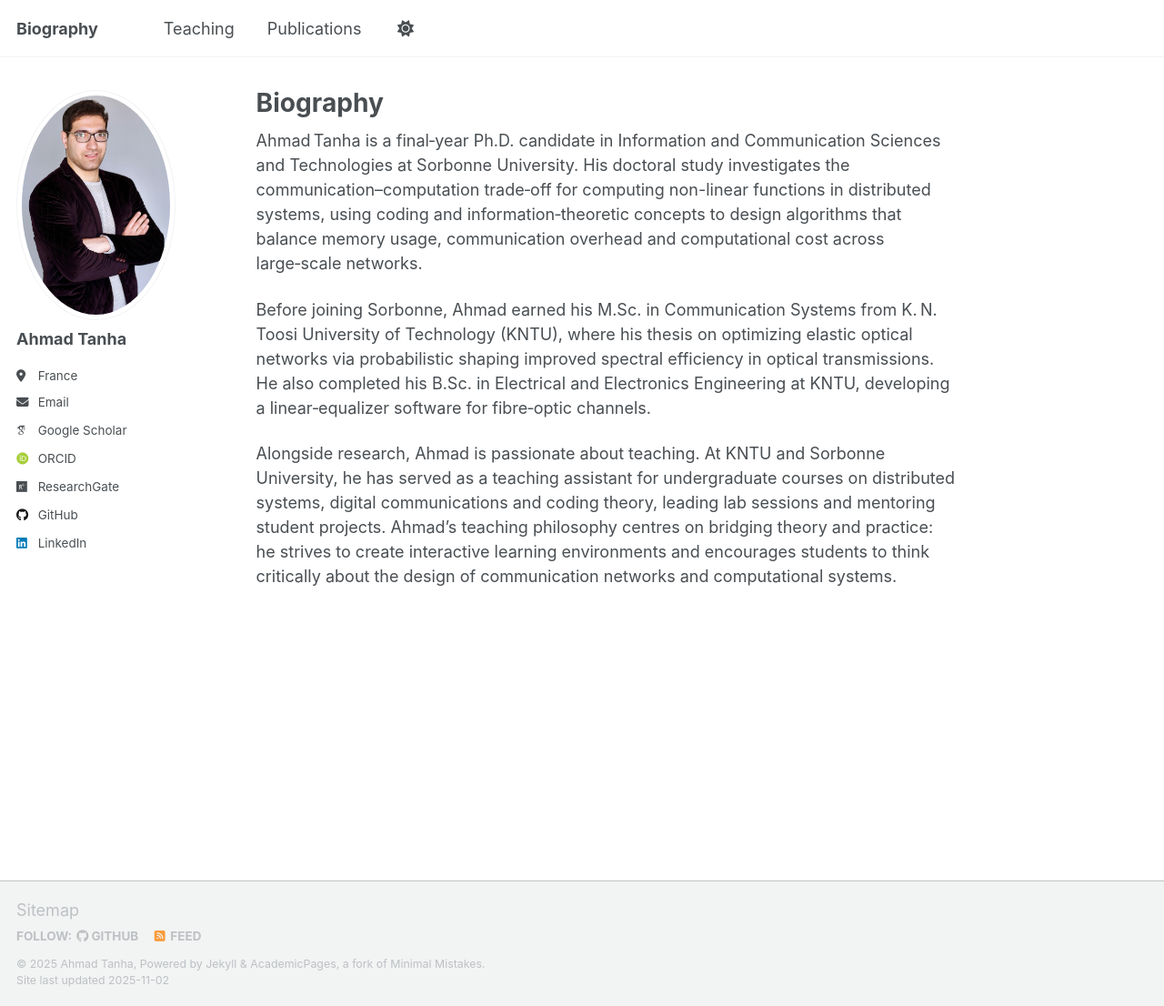
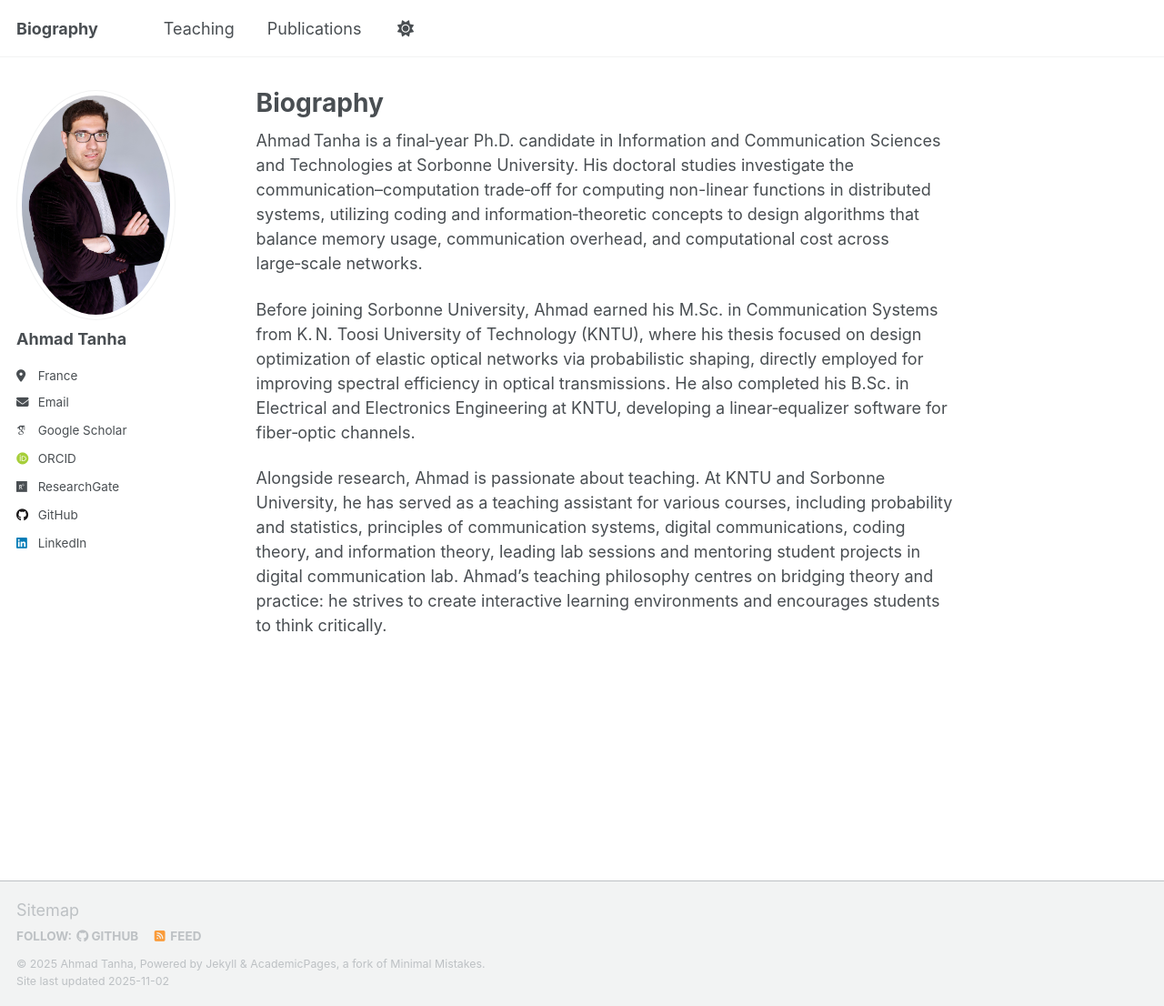
Before and after one commit to ahmadtanhaa/ahmadtanhaa.github.io, a Jekyll site: the page built from _pages/about.md, in a window 1280 px wide and 1106 px high. Shown: the whole window at 91% size. Built offline with Jekyll 4.4.1, drawn with Linux system fonts in a browser that asks for light colours; some web fonts are replaced; a script that is not in the unit is left out.

Commit message:
Update about.md

```diff
--- a/_pages/about.md
+++ b/_pages/about.md
@@ -9,12 +9,12 @@ redirect_from:
 
 
 
-Ahmad Tanha is a final‑year Ph.D. candidate in Information and Communication Sciences and Technologies at Sorbonne University. His doctoral study investigates the communication–computation trade‑off for computing non-linear functions in distributed systems, using coding and information‑theoretic concepts to design algorithms that balance memory usage, communication overhead and computational cost across large‑scale networks.
+Ahmad Tanha is a final‑year Ph.D. candidate in Information and Communication Sciences and Technologies at Sorbonne University. His doctoral studies investigate the communication–computation trade‑off for computing non-linear functions in distributed systems, utilizing coding and information‑theoretic concepts to design algorithms that balance memory usage, communication overhead, and computational cost across large‑scale networks.
 <!-- Through this work he has published and presented at international conferences and in peer‑reviewed journals, contributing to the emerging field of coded distributed computing.-->
 
-Before joining Sorbonne, Ahmad earned his M.Sc. in Communication Systems from K. N. Toosi University of Technology (KNTU), where his thesis on optimizing elastic optical networks via probabilistic shaping improved spectral efficiency in optical transmissions. He also completed his B.Sc. in Electrical and Electronics Engineering at KNTU, developing a linear‑equalizer software for fibre‑optic channels.
+Before joining Sorbonne University, Ahmad earned his M.Sc. in Communication Systems from K. N. Toosi University of Technology (KNTU), where his thesis focused on design optimization of elastic optical networks via probabilistic shaping, directly employed for improving spectral efficiency in optical transmissions. He also completed his B.Sc. in Electrical and Electronics Engineering at KNTU, developing a linear‑equalizer software for fiber‑optic channels.
 
-Alongside research, Ahmad is passionate about teaching. At KNTU and Sorbonne University, he has served as a teaching assistant for undergraduate courses on distributed systems, digital communications and coding theory, leading lab sessions and mentoring student projects. Ahmad’s teaching philosophy centres on bridging theory and practice: he strives to create interactive learning environments and encourages students to think critically about the design of communication networks and computational systems.
+Alongside research, Ahmad is passionate about teaching. At KNTU and Sorbonne University, he has served as a teaching assistant for various courses, including probability and statistics, principles of communication systems, digital communications, coding theory, and information theory, leading lab sessions and mentoring student projects in digital communication lab. Ahmad’s teaching philosophy centres on bridging theory and practice: he strives to create interactive learning environments and encourages students to think critically.
 
 
 
```
